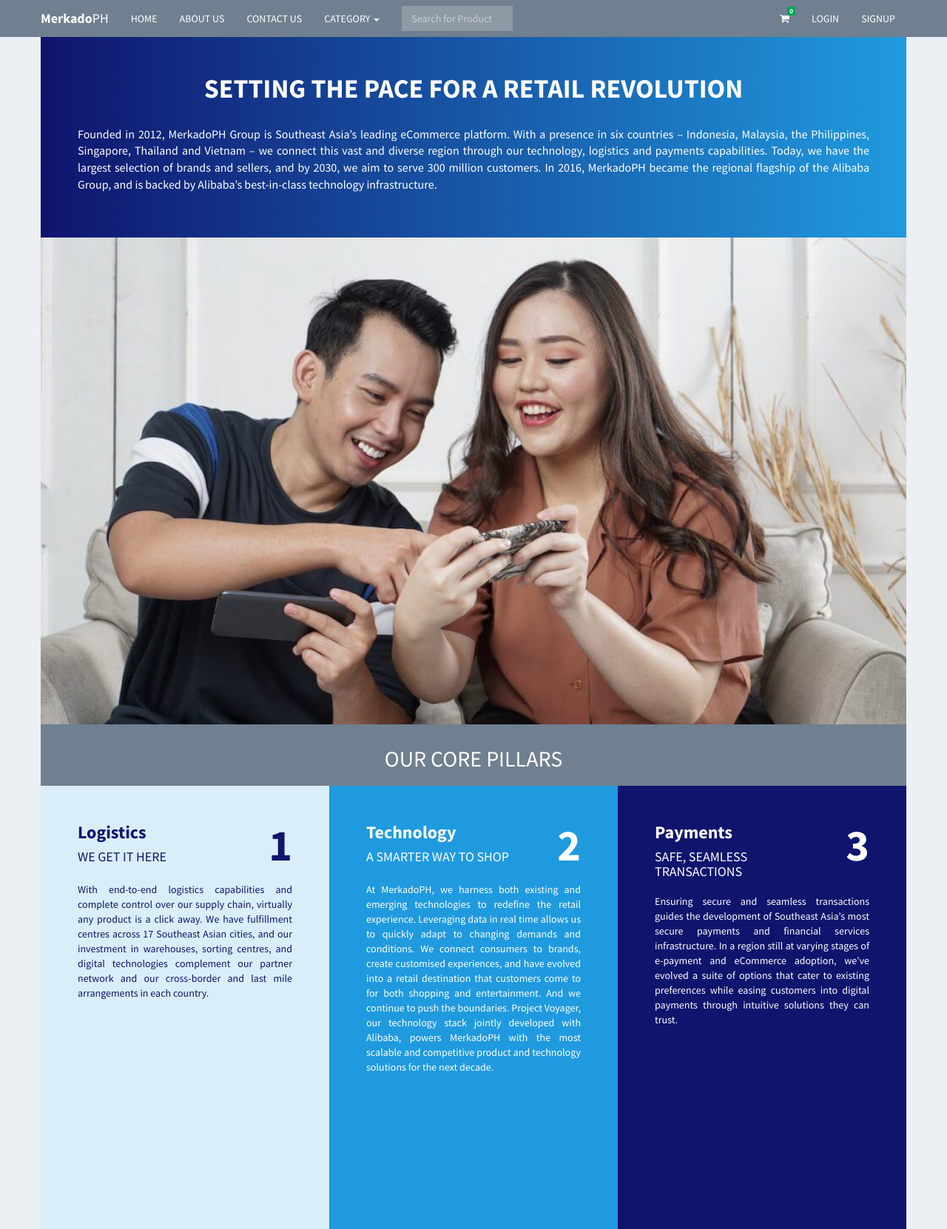
After one commit to baeshiii/ecommerce, a PHP site: page /ecommerce/about.php in a window 1280 px wide. The commit adds this page. Shown: the top 1661 px of the page at 74% size. Run offline with PHP 8.4, Linux system fonts and the light colour scheme; data comes from the database, SQL or seed files in the repository; some libraries are stand-ins or nearby versions.

Commit message:
About and Contact Pages Done

```diff
--- /dev/null
+++ b/about.php
@@ -0,0 +1,95 @@
+<?php include 'includes/session.php'; ?>
+<?php include 'includes/header.php'; ?>
+<body class="hold-transition skin-blue layout-top-nav">
+<div class="wrapper">
+
+	<?php include 'includes/navbar.php'; ?>
+  <link rel="stylesheet" href="dist/css/About.css">
+
+	  <div class="content-wrapper">
+	    <div class="container">
+
+	      <!-- Main content -->
+	      <section class="content">
+	        <div class="row intro">
+            <div class="text col-sm-12">
+              <h1 class="title">Setting the Pace for a Retail Revolution</h1>
+              <p>Founded in 2012, MerkadoPH Group is Southeast Asia’s leading eCommerce platform. With a presence in six countries – Indonesia, Malaysia, the Philippines, Singapore, Thailand and Vietnam – we connect this vast and diverse region through our technology, logistics and payments capabilities. Today, we have the largest selection of brands and sellers, and by 2030, we aim to serve 300 million customers. In 2016, MerkadoPH became the regional flagship of the Alibaba Group, and is backed by Alibaba’s best-in-class technology infrastructure.</p>
+            </div>
+            <div class="image col-sm-12">
+              <img class="img-fluid" src="images/about-head-1.jpeg" alt="">
+            </div>
+	        </div>
+	        <div class="row core-pillars">
+            <div class="row head-main">
+              <h2>Our Core Pillars</h2>
+            </div>
+            <div class="row body">
+              <div class="col-sm-12 col-md-4 core-pillar core-pillar-1">
+                <div class="head">
+                  <div class="left">
+                    <h3>Logistics</h3>
+                    <h4>We Get it Here</h4>
+                  </div>
+                  <div class="right">
+                    <p>1</p>
+                  </div>
+                </div>
+                <div class="body">
+                  <p>With end-to-end logistics capabilities and complete control over our supply chain, virtually any product is a click away. We have fulfillment centres across 17 Southeast Asian cities, and our investment in warehouses, sorting centres, and digital technologies complement our partner network and our cross-border and last mile arrangements in each country.</p>
+                </div>
+              </div>
+              <div class="col-sm-12 col-md-4 core-pillar core-pillar-2">
+                <div class="head">
+                  <div class="left">
+                    <h3>Technology</h3>
+                    <h4>A Smarter Way to Shop</h4>
+                  </div>
+                  <div class="right">
+                    <p>2</p>
+                  </div>
+                </div>
+                <div class="body">
+                  <p>At MerkadoPH, we harness both existing and emerging technologies to redefine the retail experience. Leveraging data in real time allows us to quickly adapt to changing demands and conditions. We connect consumers to brands, create customised experiences, and have evolved into a retail destination that customers come to for both shopping and entertainment. And we continue to push the boundaries. Project Voyager, our technology stack jointly developed with Alibaba, powers MerkadoPH with the most scalable and competitive product and technology solutions for the next decade.</p>
+                </div>
+              </div>
+              <div class="col-sm-12 col-md-4 core-pillar core-pillar-3">
+                <div class="head">
+                  <div class="left">
+                    <h3>Payments</h3>
+                    <h4>Safe, Seamless Transactions</h4>
+                  </div>
+                  <div class="right">
+                    <p>3</p>
+                  </div>
+                </div>
+                <div class="body">
+                  <p>Ensuring secure and seamless transactions guides the development of Southeast Asia’s most secure payments and financial services infrastructure. In a region still at varying stages of e-payment and eCommerce adoption, we’ve evolved a suite of options that cater to existing preferences while easing customers into digital payments through intuitive solutions they can trust.</p>
+                </div>
+              </div>
+            </div>
+	        </div>
+	        <div class="row our-business">
+	        	<div class="col-sm-12 col-md-8 image">
+              <img class="img-fluid" src="images/about-devices.jpg" alt="">
+	        	</div>
+	        	<div class="col-sm-12 col-md-4 text">
+              <div class="head">
+                <h2>Our Business</h2>
+              </div>
+              <div class="body">
+                <p>Launched on the MerkadoPH platform in 2018, MerkadoPH is Southeast Asia's biggest virtual mall connecting shoppers to over 32,000 leading international and local brands. It sets a new standard in retail, offering consumers the assurance of 100% product authenticity, guaranteed fast delivery and a 15-days return policy. MerkadoPH is the preferred platform for brands and sellers to directly engage and create a customised experience for their customers.  </p>
+              </div>
+	        	</div>
+	        </div>
+	      </section>
+
+	    </div>
+	  </div>
+
+  	<?php include 'includes/footer.php'; ?>
+</div>
+
+<?php include 'includes/scripts.php'; ?>
+</body>
+</html>
--- /dev/null
+++ b/dist/css/About.css
@@ -0,0 +1,172 @@
+.img-fluid {
+  width: 100%;
+  height: auto;
+}
+
+.row {
+  margin: 0 !important;
+}
+
+.content, .container {
+  padding: 0;
+}
+
+.content .intro {
+  position: relative;
+  background: #6f9ac2;
+  background: #0f146d;
+  background: linear-gradient(to right, #0f146d, #209adf);
+}
+
+.content .intro .text {
+  /* padding: 0 100px; */
+  display: flex;
+  flex-direction: column;
+  gap: 30px;
+  padding: 0px;
+}
+
+.content .intro .text h1 {
+  margin: 0;
+  font-weight: bold;
+  /* font-size: 20px; */
+}
+
+.content .intro .text p {
+  font-size: 16px;
+}
+
+.content .intro .image {
+  /* padding: 0 100px; */
+  padding: 0 50px 50px;
+  padding: 0;
+}
+
+.content .intro .text {
+  color: white;
+  /* background: #6f9ac2; */
+  /* background: linear-gradient(to right, purple, cyan); */
+  padding: 50px;
+}
+
+.content .intro .text h1 {
+  text-transform: uppercase;
+  text-align: center;
+}
+
+.content .intro .text p {
+  text-align: justify;
+}
+
+.content .intro {
+  /* display: none; */
+}
+
+.content .core-pillars {
+  /* width: 100%; */
+  /* display: none; */
+}
+
+.content .core-pillars .body {
+  /* display: flex;
+  align-items: stretch; */
+
+}
+
+.content .core-pillars .head-main {
+  text-transform: uppercase;
+  color: white;
+  background: linear-gradient(to right, purple, cyan);
+  background: #708090;
+  /* color: black; */
+  text-align: center;
+  padding: 10px 20px;
+  margin-top: 50px;
+}
+
+.content .core-pillars .body .core-pillar {
+  height: 100%;
+  min-height: 600px;
+  padding: 50px 50px;
+
+  display: flex;
+  flex-direction: column;
+  gap: 20px;
+}
+
+@media (max-width: 992px) {
+  .content .core-pillars .body .core-pillar {
+    min-height: 0px;
+  }
+}
+
+.content .core-pillars .body .core-pillar .head {
+  display: flex;
+  justify-content: space-between;
+  gap: 30px;
+}
+
+.content .core-pillars .body .core-pillar .head * {
+  margin: 0;
+  padding: 0;
+}
+
+.content .core-pillars .body .core-pillar .head h3 {
+  margin-bottom: 10px;
+  font-weight: bold;
+}
+
+.content .core-pillars .body .core-pillar .head h4 {
+  text-transform: uppercase;
+  /* font-weight: bold; */
+}
+
+.content .core-pillars .body .core-pillar .head .right p {
+  font-weight: bold;
+  font-size: 60px;
+  line-height: 100%;
+}
+
+.content .core-pillars .body .core-pillar .body p {
+  text-align: justify;
+}
+
+.content .core-pillars .body .core-pillar-1 {
+  background: #d9eef9;
+  color: #0f146d;
+}
+
+.content .core-pillars .body .core-pillar-2 {
+  background: #209adf;
+  color: white;
+}
+
+.content .core-pillars .body .core-pillar-3 {
+  background: #0f146d;
+  color: white;
+}
+
+.content .our-business .image {
+  padding: 0;
+}
+
+.content .our-business {
+  background: #708090;
+  color: white;
+}
+
+.content .our-business .text {
+  padding: 50px;
+}
+
+.content .our-business .text h2 {
+  text-transform: uppercase;
+}
+
+.content .our-business .body h3 {
+
+}
+
+.content .our-business .body p {
+  text-align: justify;
+}
--- a/includes/navbar.php
+++ b/includes/navbar.php
@@ -12,8 +12,8 @@
       <div class="collapse navbar-collapse pull-left" id="navbar-collapse">
         <ul class="nav navbar-nav">
           <li><a href="index.php">HOME</a></li>
-          <li><a href="">ABOUT US</a></li>
-          <li><a href="">CONTACT US</a></li>
+          <li><a href="about.php">ABOUT US</a></li>
+          <li><a href="contact.php">CONTACT US</a></li>
           <li class="dropdown">
             <a href="#" class="dropdown-toggle" data-toggle="dropdown">CATEGORY <span class="caret"></span></a>
             <ul class="dropdown-menu" role="menu">
```
Also changed, not shown: contact.php (added, +60 -0 lines), dist/css/ContactUs.css (added, +46 -0 lines), images/about-head-1.jpeg (added), images/about-head-2.jpg (added), images/contact-map-2.png (added), images/contact-map.png (added), 1 other file.
